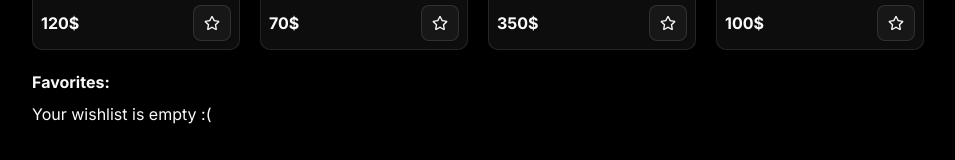
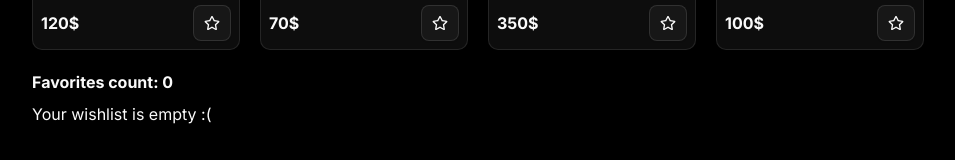
Before and after one commit to DenisDK/Zustand-mini-task, a Next.js app: page / in a window 1280 px wide. Shown: the part 491-651 px from the top of the page, without its empty margins (162-1117 px from the left). Built offline with nearby package versions, Linux system fonts and the light colour scheme.

Commit message:
favoriteCount

```diff
--- a/modules/wishlist/components/FavoritesList.tsx
+++ b/modules/wishlist/components/FavoritesList.tsx
@@ -8,9 +8,11 @@ import { FaDollarSign } from "react-icons/fa6";
 const FavoritesList = () => {
   const favorites = useWishlistStore((state) => state.favorites);
 
+  const favoriteCount = favorites.length;
+
   return (
     <div className="mt-5 ">
-      <h2 className="font-bold mb-2">Favorites:</h2>
+      <h2 className="font-bold mb-2">Favorites count: {favoriteCount}</h2>
 
       {favorites.length === 0 ? (
         <p>Your wishlist is empty {":("}</p>
```
